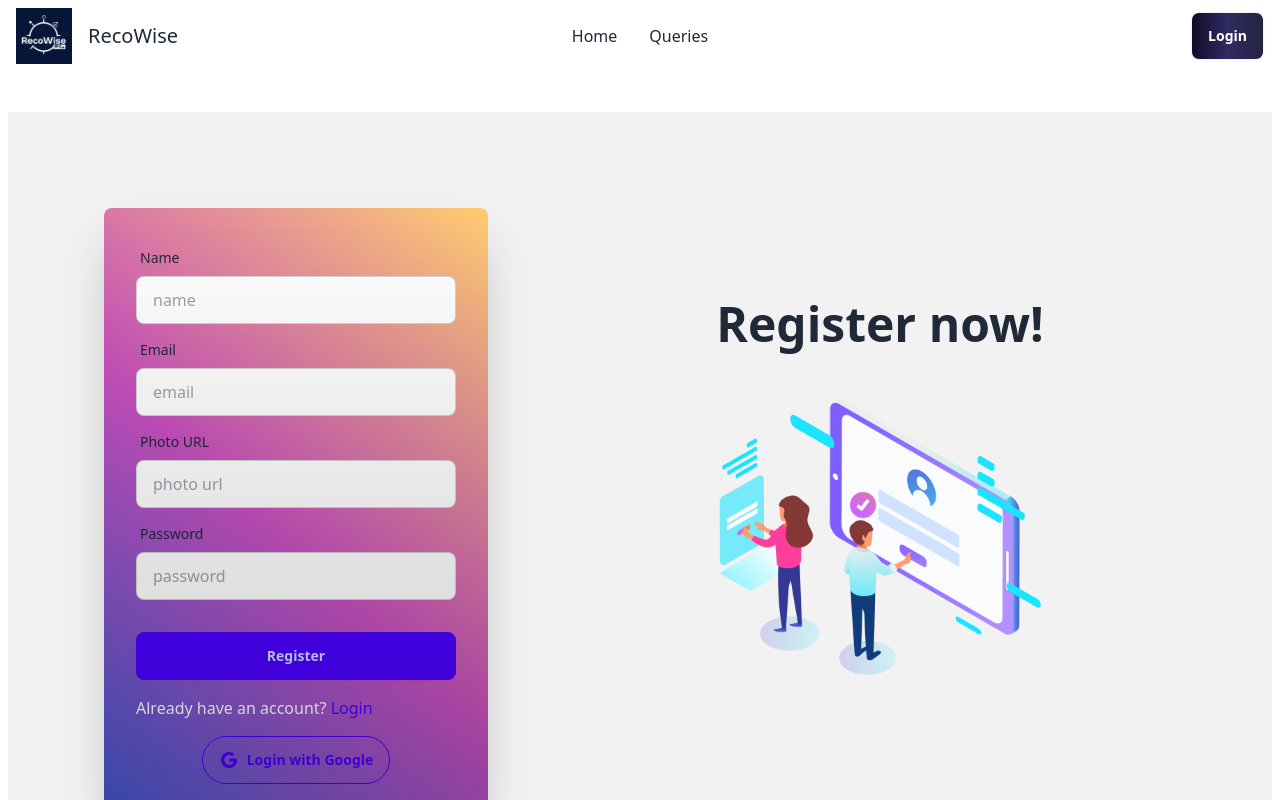
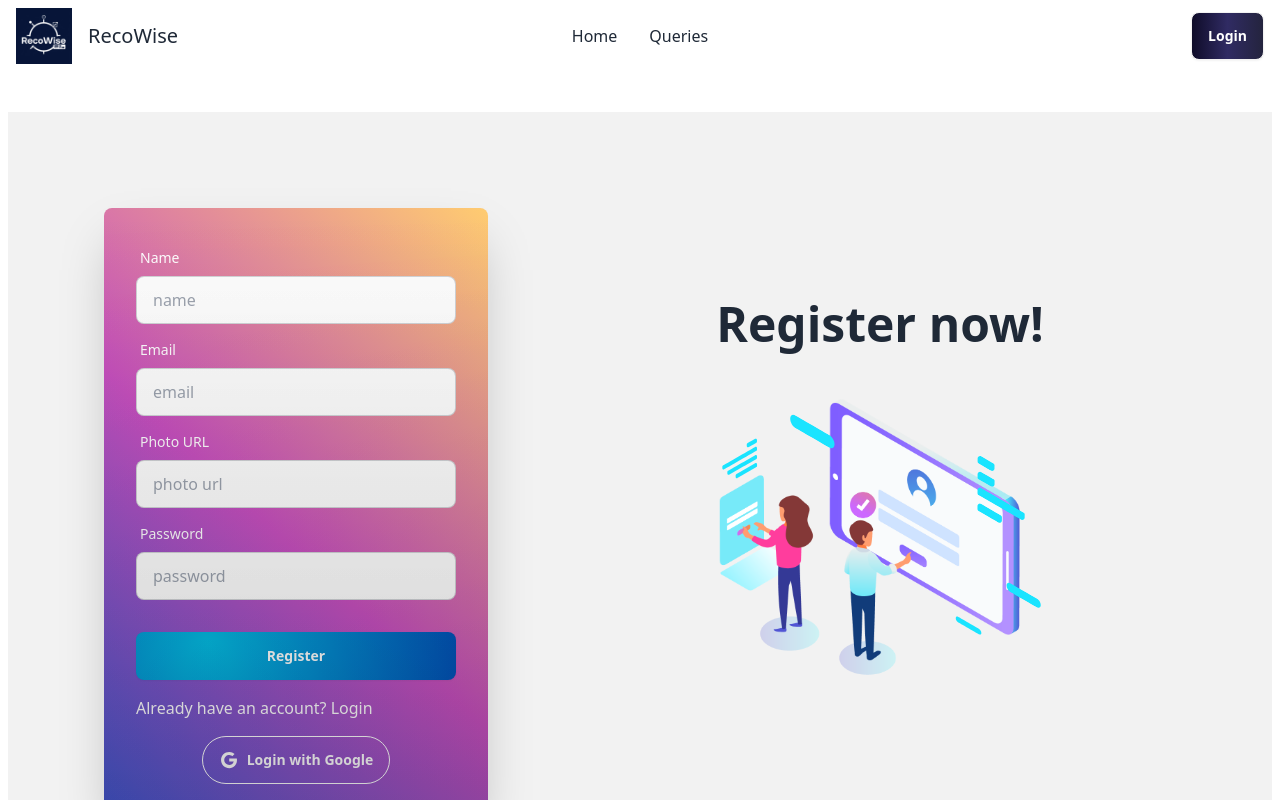
Before and after one commit to LichtAD/RecoWise, a React (Vite) app: page /register in a window 1280 px wide. Shown: the top 800 px of the page. Built offline with nearby package versions, Linux system fonts and the light colour scheme; no server answers.

Commit message:
hide env variables and change login register design

```diff
--- a/src/components/Login.jsx
+++ b/src/components/Login.jsx
@@ -68,29 +68,28 @@ const Login = () => {
                         <form onSubmit={handleLogin} className="card-body">
                             <div className="form-control">
                                 <label className="label">
-                                    <span className="label-text">Email</span>
+                                    <span className="label-text text-white">Email</span>
                                 </label>
-                                <input type="email" name='email' placeholder="email" className="input input-bordered" required />
+                                <input type="email" name='email' placeholder="email" className="text-black input input-bordered" required />
                             </div>
                             <div className="form-control">
                                 <label className="label">
-                                    <span className="label-text">Password</span>
+                                    <span className="label-text text-white">Password</span>
                                 </label>
-                                <input type="password" name='password' placeholder="password" className="input input-bordered" required />
+                                <input type="password" name='password' placeholder="password" className="text-black input input-bordered" required />
                                 {/* <label className="label">
                                     <a href="#" className="label-text-alt link link-hover">Forgot password?</a>
                                 </label> */}
                             </div>
                             <div className="form-control mt-6">
-                                <button className="btn btn-primary">Login</button>
+                                <button className="btn bg-custom-gradient-2 text-white border-none">Login</button>
                             </div>
                             <div className='my-2'>
-                                <h1>Don't have an account? <NavLink to={'/register'} className='text-primary link link-hover'>Register</NavLink></h1>
+                                <h1 className='text-white'>Don't have an account? <NavLink to={'/register'} className='text-white link link-hover'>Register</NavLink></h1>
                             </div>
 
                             {/* Google Login */}
-                            <div className="text-center">
-                                {/* <button onClick={signInWithGoogle} className="btn btn-primary btn-outline rounded-full"> */}
+                            <div className="text-center text-white">
                                 <button
                                     onClick={async () => {
                                         try {
@@ -119,7 +118,7 @@ const Login = () => {
                                             });
                                         }
                                     }}
-                                    className="btn btn-primary btn-outline rounded-full"
+                                    className="btn text-white btn-outline rounded-full"
                                 >
                                     <IoLogoGoogle size={20} /> Login with Google
                                 </button>
--- a/src/components/Register.jsx
+++ b/src/components/Register.jsx
@@ -112,36 +112,36 @@ const Register = () => {
                         <form onSubmit={handleRegister} className="card-body">
                             <div className="form-control">
                                 <label className="label">
-                                    <span className="label-text">Name</span>
+                                    <span className="label-text text-white">Name</span>
                                 </label>
-                                <input type="text" name='name' placeholder="name" className="input input-bordered" required />
+                                <input type="text" name='name' placeholder="name" className="text-black input input-bordered" required />
                             </div>
                             <div className="form-control">
                                 <label className="label">
-                                    <span className="label-text">Email</span>
+                                    <span className="label-text text-white">Email</span>
                                 </label>
-                                <input type="email" name='email' placeholder="email" className="input input-bordered" required />
+                                <input type="email" name='email' placeholder="email" className="text-black input input-bordered" required />
                             </div>
                             <div className="form-control">
                                 <label className="label">
-                                    <span className="label-text">Photo URL</span>
+                                    <span className="label-text text-white">Photo URL</span>
                                 </label>
-                                <input type="text" name='photo' placeholder="photo url" className="input input-bordered" required />
+                                <input type="text" name='photo' placeholder="photo url" className="text-black input input-bordered" required />
                             </div>
                             <div className="form-control">
                                 <label className="label">
-                                    <span className="label-text">Password</span>
+                                    <span className="label-text text-white">Password</span>
                                 </label>
-                                <input type="password" name='password' placeholder="password" className="input input-bordered" required />
+                                <input type="password" name='password' placeholder="password" className="text-black input input-bordered" required />
                                 {/* <label className="label">
                                     <a href="#" className="label-text-alt link link-hover">Forgot password?</a>
                                 </label> */}
                             </div>
                             <div className="form-control mt-6">
-                                <button className="btn btn-primary">Register</button>
+                                <button className="btn bg-custom-gradient-2 text-white border-none">Register</button>
                             </div>
                             <div className='my-2'>
-                                <h1>Already have an account? <NavLink to={'/login'} className='text-primary link link-hover'>Login</NavLink></h1>
+                                <h1>Already have an account? <NavLink to={'/login'} className='text-white link link-hover'>Login</NavLink></h1>
                             </div>
 
                             {/* Google Login */}
@@ -175,7 +175,7 @@ const Register = () => {
                                             });
                                         }
                                     }}
-                                    className="btn btn-primary btn-outline rounded-full"
+                                    className="btn text-white btn-outline rounded-full"
                                 >
                                     <IoLogoGoogle size={20} /> Login with Google
                                 </button>
--- a/src/firebase/firebase.init.js
+++ b/src/firebase/firebase.init.js
@@ -5,12 +5,12 @@ import { initializeApp } from "firebase/app";
 
 // Your web app's Firebase configuration
 const firebaseConfig = {
-    apiKey: "AIzaSyDnc0bD37gB6hNcpv-UarRScb-8AVvSEuI",
-    authDomain: "project-recommendation-lichtad.firebaseapp.com",
-    projectId: "project-recommendation-lichtad",
-    storageBucket: "project-recommendation-lichtad.firebasestorage.app",
-    messagingSenderId: "1016941405434",
-    appId: "1:1016941405434:web:1920c78a8795c036ff1543"
+    apiKey: import.meta.env.VITE_apiKey,
+    authDomain: import.meta.env.VITE_authDomain,
+    projectId: import.meta.env.VITE_projectId,
+    storageBucket: import.meta.env.VITE_storageBucket,
+    messagingSenderId: import.meta.env.VITE_messagingSenderId,
+    appId: import.meta.env.VITE_appId,
 };
 
 // Initialize Firebase
```
